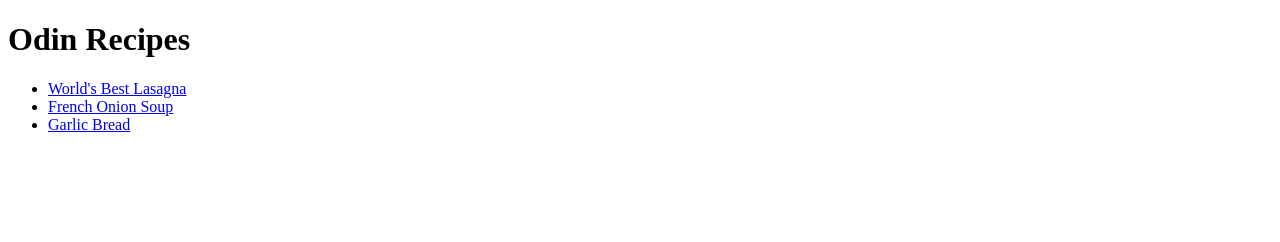
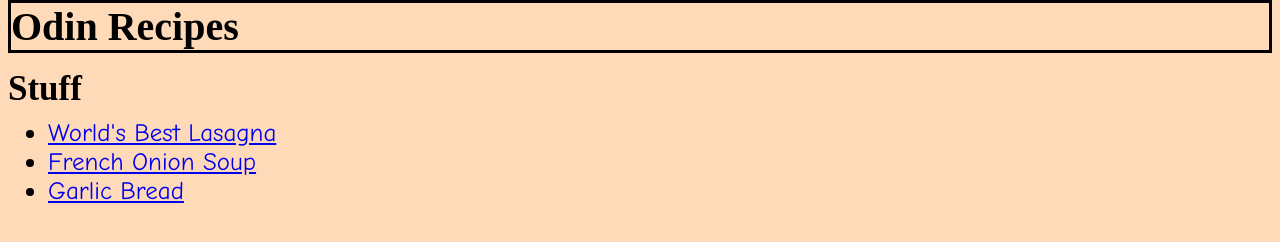
Before and after one commit to ULTRABEAN7001/odin-recipes, a plain HTML site: page index.html in a window 1280 px wide. Drawn offline with Linux system fonts and the light colour scheme.

Commit message:
Added CSS which changes the color of the webpages and font sizes

```diff
--- a/index.html
+++ b/index.html
@@ -2,10 +2,12 @@
 <html lang="en">
     <head>
         <meta charset="utf-8">
-        <title>Two Random Recipes</title>
+        <title>Two plus one Random Recipes</title>
+        <link rel="stylesheet" href="style.css"/>
     </head>
     <body>
     <h1>Odin Recipes</h1>
+    <h2>Stuff</h2>
     <ul>
     <li><a href="recipes/lasagna.html">World's Best Lasagna</a></li>
     <li><a href="recipes/french-onion-soup.html">French Onion Soup</a></li>
--- /dev/null
+++ b/recipes/style.css
@@ -0,0 +1,19 @@
+h1{
+    border: solid;
+    background-color: peachpuff;
+    font-size: 40px;
+    position: relative;
+    bottom: 27px;
+}
+
+h4{
+    font-family: 'Lucida Sans', 'Lucida Sans Regular', 'Lucida Grande', 'Lucida Sans Unicode', Geneva, Verdana, sans-serif;
+}
+
+body{
+    background-color: peachpuff;
+}
+
+ul{
+    font-family: "Comic Sans MS", "Chalkboard SE", "Comic Neue", sans-serif;
+}
--- /dev/null
+++ b/style.css
@@ -0,0 +1,25 @@
+h1{
+    border: solid;
+    background-color: peachpuff;
+    font-size: 40px;
+    position: relative;
+    bottom: 27px;
+}
+
+body{
+    background-color: peachpuff;
+}
+
+h2{
+    font-size: 35px;
+    position: relative;
+    bottom: 40px;
+}
+
+ul{
+    font-size: 25px;
+    size: 25px;
+    position: relative;
+    bottom: 60px;
+    font-family: "Comic Sans MS", "Chalkboard SE", "Comic Neue", sans-serif;
+}
```
Also changed, not shown: recipes/french-onion-soup.html (+1 -0 lines), recipes/garlic-bread.html (+1 -0 lines), recipes/lasagna.html (+2 -1 lines).
